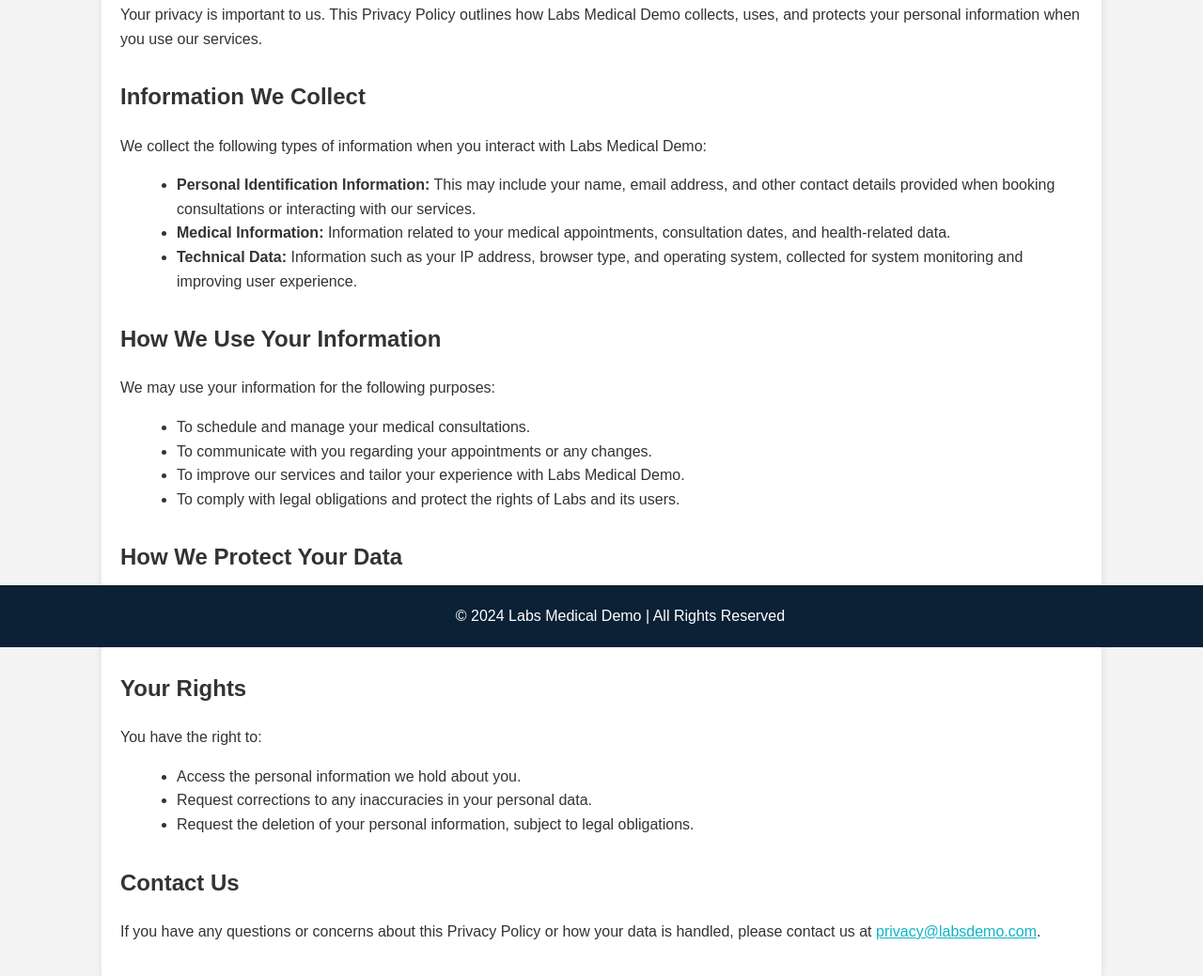
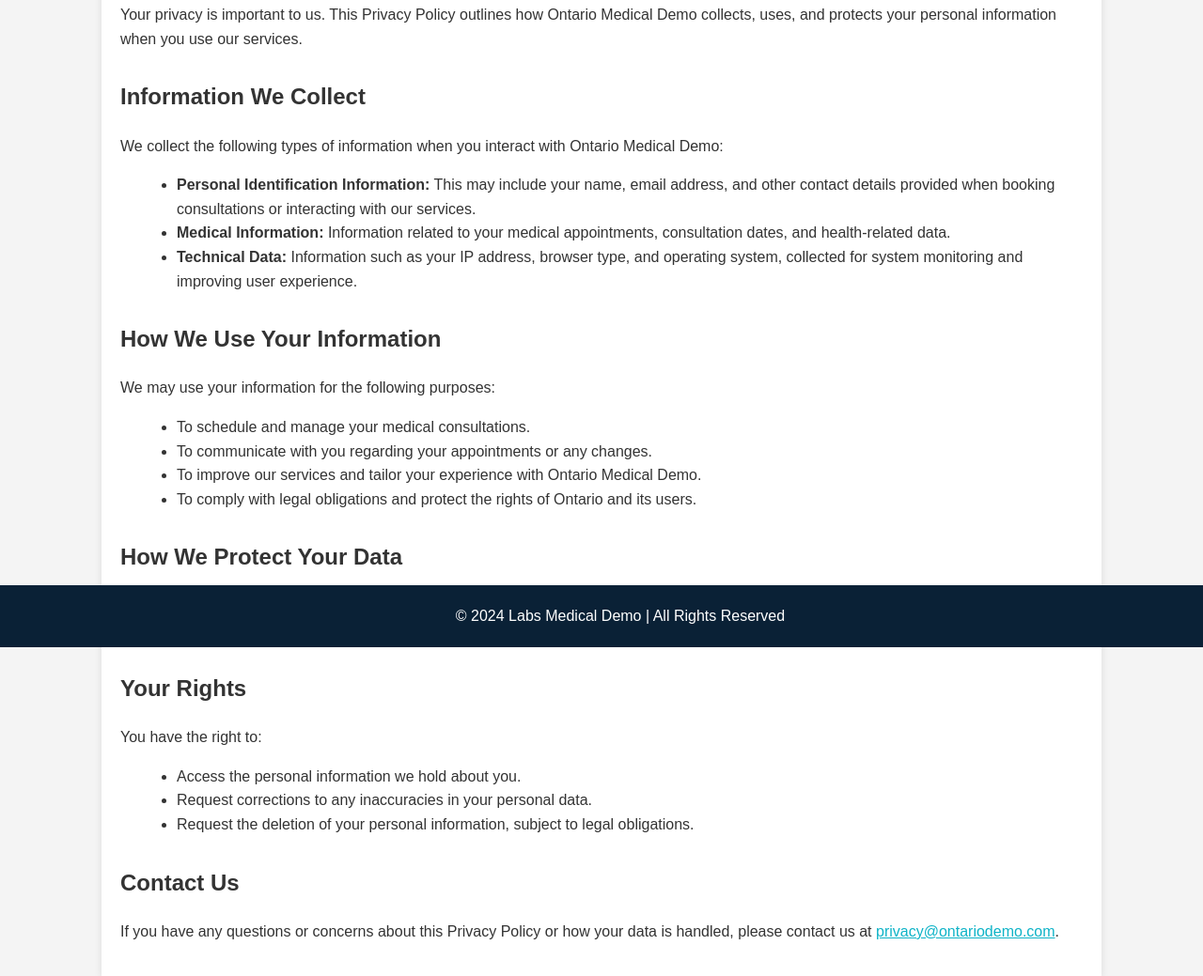
Before and after one commit to ckeilberg57/privacy, a plain HTML site: page index.html in a window 1280 px wide. Shown: the part 111-1150 px from the top of the page at 94% size. Drawn offline with Linux system fonts and the light colour scheme.

Commit message:
Update index.html

```diff
--- a/index.html
+++ b/index.html
@@ -3,7 +3,7 @@
 <head>
     <meta charset="UTF-8">
     <meta name="viewport" content="width=device-width, initial-scale=1.0">
-    <title>Privacy Policy - Lab Medical Demo</title>
+    <title>Privacy Policy - Ontario Medical Demo</title>
     <style>
         body {
             font-family: Arial, sans-serif;
@@ -52,10 +52,10 @@
     <div class="container">
         <h1>Privacy Policy</h1>
 
-        <p>Your privacy is important to us. This Privacy Policy outlines how Labs Medical Demo collects, uses, and protects your personal information when you use our services.</p>
+        <p>Your privacy is important to us. This Privacy Policy outlines how Ontario Medical Demo collects, uses, and protects your personal information when you use our services.</p>
 
         <h2>Information We Collect</h2>
-        <p>We collect the following types of information when you interact with Labs Medical Demo:</p>
+        <p>We collect the following types of information when you interact with Ontario Medical Demo:</p>
         <ul>
             <li><strong>Personal Identification Information:</strong> This may include your name, email address, and other contact details provided when booking consultations or interacting with our services.</li>
             <li><strong>Medical Information:</strong> Information related to your medical appointments, consultation dates, and health-related data.</li>
@@ -67,8 +67,8 @@
         <ul>
             <li>To schedule and manage your medical consultations.</li>
             <li>To communicate with you regarding your appointments or any changes.</li>
-            <li>To improve our services and tailor your experience with Labs Medical Demo.</li>
-            <li>To comply with legal obligations and protect the rights of Labs and its users.</li>
+            <li>To improve our services and tailor your experience with Ontario Medical Demo.</li>
+            <li>To comply with legal obligations and protect the rights of Ontario and its users.</li>
         </ul>
 
         <h2>How We Protect Your Data</h2>
@@ -83,7 +83,7 @@
         </ul>
 
         <h2>Contact Us</h2>
-        <p>If you have any questions or concerns about this Privacy Policy or how your data is handled, please contact us at <a href="mailto:privacy@labsdemo.com">privacy@labsdemo.com</a>.</p>
+        <p>If you have any questions or concerns about this Privacy Policy or how your data is handled, please contact us at <a href="mailto:privacy@ontariodemo.com">privacy@ontariodemo.com</a>.</p>
     </div>
 
     <footer>
```
